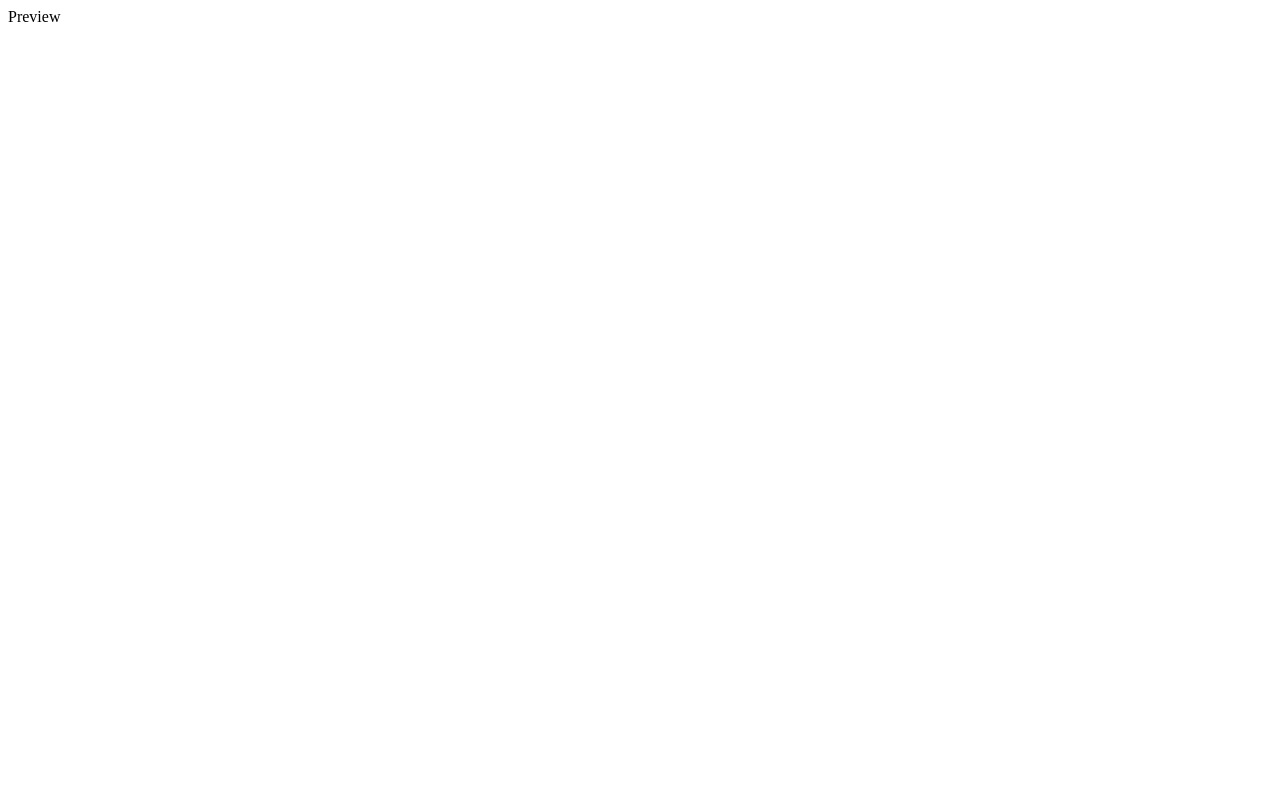
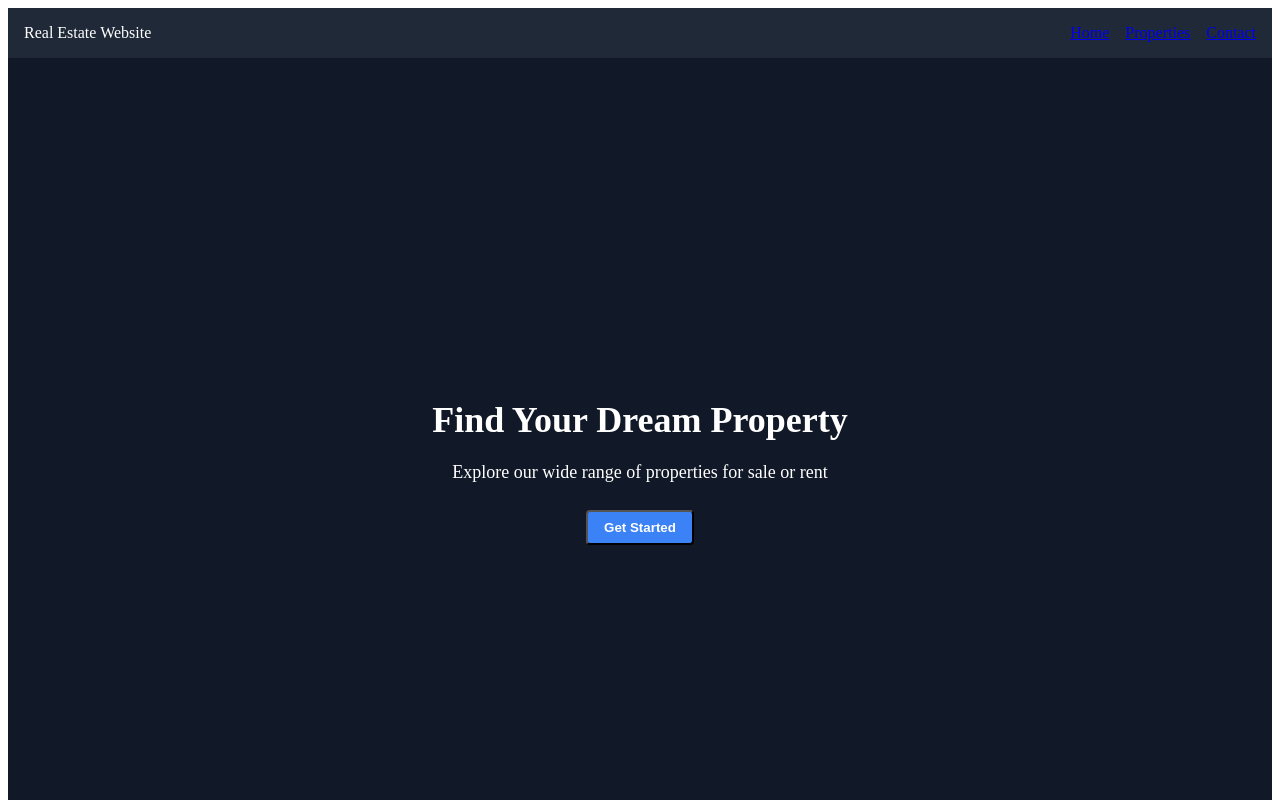
Before and after one commit to hima707ch/preview, a React (Create React App) app: page / in a window 1280 px wide. Shown: the top 800 px of the page. Built offline with nearby package versions, Linux system fonts and the light colour scheme.

Commit message:
Render Body in App

```diff
--- a/src/App.js
+++ b/src/App.js
@@ -1,8 +1,9 @@
 import React from 'react'
+import Body from './components/Body'
 
 const App = () => {
   return (
-    <div className=''>Preview</div>
+    <div><Body /></div>
   )
 }
 
```
Also changed, not shown: src/components/Body.jsx (renamed from components/Body.jsx), src/components/Footer.jsx (renamed from components/Footer.jsx), src/components/Header.jsx (renamed from components/Header.jsx), src/components/Hero.jsx (renamed from components/Hero.jsx), src/components/PropertyList.jsx (renamed from components/PropertyList.jsx).
